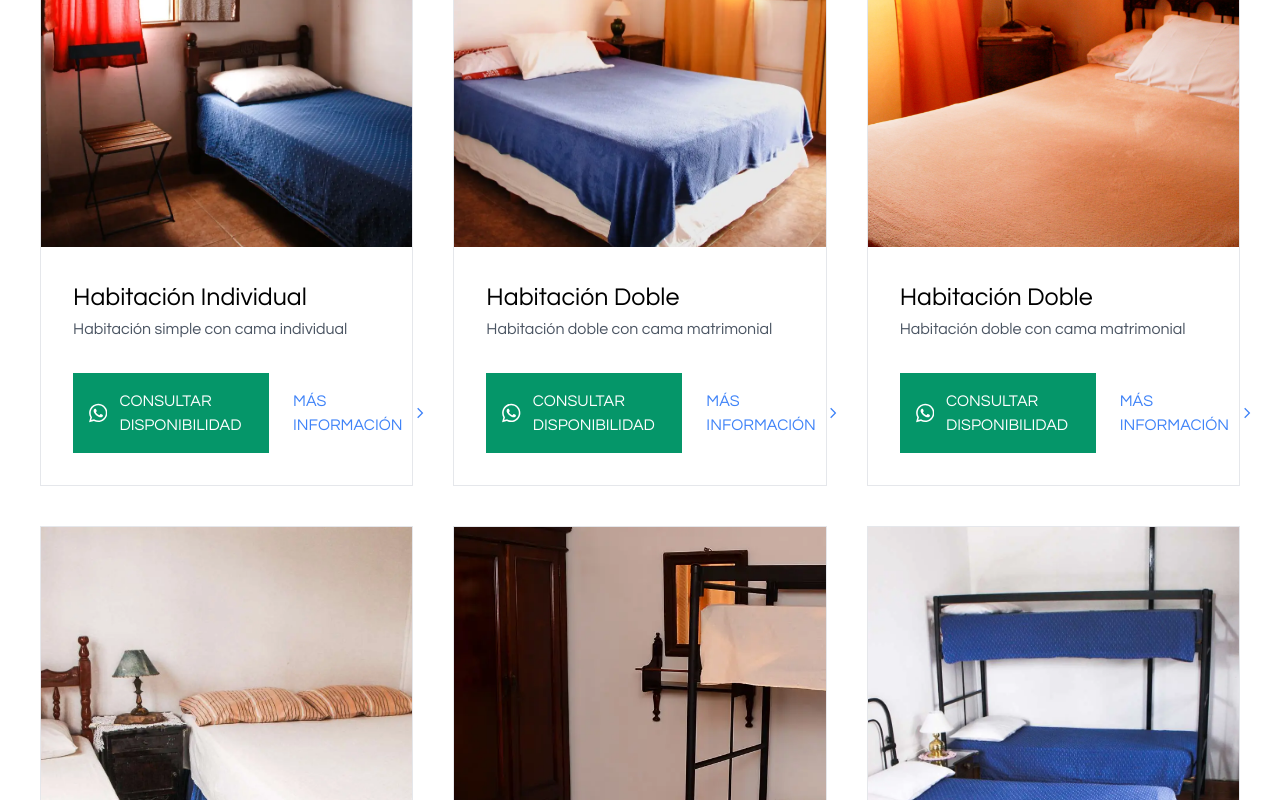
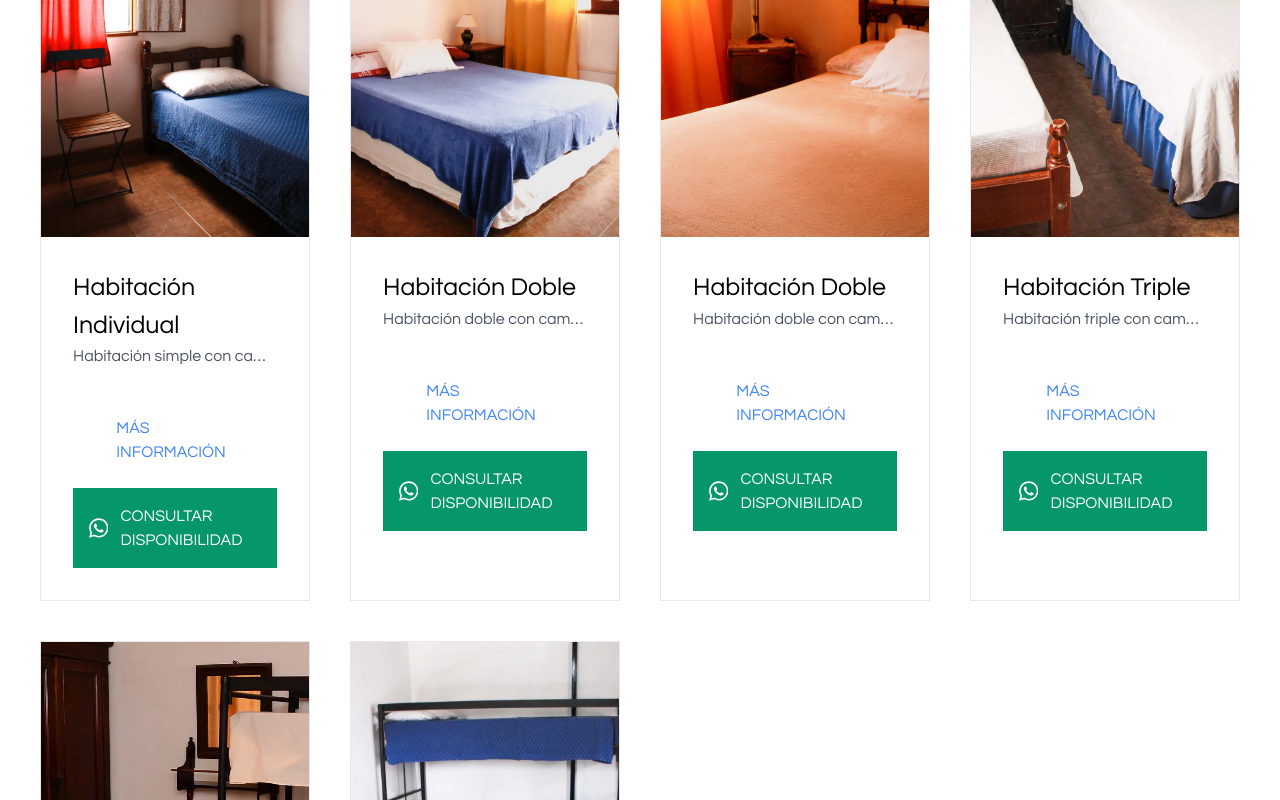
Before and after one commit to brunomry/HostalSanJorgeCafayate, a React (Vite) app: page /habitaciones in a window 1280 px wide. Shown: the part 863-1663 px from the top of the page. Built offline with nearby package versions, Linux system fonts and the light colour scheme.

Commit message:
cambie grilla de paginas habitaciones para que sean 4 columnas en dispositivos grandes. Agregue estilos para que descripcion de card se muestre solo hasta primera linea

```diff
--- a/src/habitaciones/Habitaciones.jsx
+++ b/src/habitaciones/Habitaciones.jsx
@@ -58,7 +58,7 @@ function Habitaciones() {
           </h1>
         </article>
       </section>
-      <section className="xl:px-10 mt-10">
+      <section className="xl:px-10 mt-20">
         <article className="text-center">
           <h2 className="text-[30px] mb-5">Nuestras habitaciones</h2>
           <p className=" text-gray-600">
@@ -67,7 +67,7 @@ function Habitaciones() {
           </p>
           <p className="pb-4 text-gray-600">¡No dudes en elegirnos!</p>
         </article>
-        <div className="grid md:grid-cols-1 lg:grid-cols-2 xl:grid-cols-3 mt-10 gap-10">
+        <div className="grid md:grid-cols-1 lg:grid-cols-2 xl:grid-cols-4  mt-10 gap-10">
           {habitaciones.map((habitacion) => (
             <CardHabitacion
               key={habitacion.id}
--- a/src/habitaciones/components/CardHabitacion.jsx
+++ b/src/habitaciones/components/CardHabitacion.jsx
@@ -8,25 +8,26 @@ function CardHabitacion({ habitacion }) {
       <img
         src={habitacion.imagenes[0]}
         alt=""
-        className="h-[500px] w-full object-cover"
+        className="h-[450px] w-full object-cover"
       />
       <div className="p-8">
         <h3 className="text-[25px]">{habitacion.tipo}</h3>
-        <p className="text-gray-600">{habitacion.descripcion_breve}</p>
-        <div className="flex gap-2 items-center w-[100%] mt-8">
-          <Link
-            to={"/habitaciones"}
-            className="p-2 md:p-4 w-[100%] flex gap-3 justify-center items-center text-[1rem] bg-emerald-600 text-white lg:hover:bg-emerald-700 lg:hover:text-[#fff] "
-          >
-            <ImWhatsapp className="text-[30px]" />
-            <span>CONSULTAR DISPONIBILIDAD</span>
-          </Link>
-          <Link
+        <p className="text-gray-600 overflow-hidden text-ellipsis whitespace-nowrap">{habitacion.descripcion_breve}</p>
+        <div className="flex flex-col gap-2 items-center w-[100%] mt-8">
+        <Link
             to={"/habitaciones"}
             className="p-2 md:p-4 w-[70%] flex gap-2 justify-center items-center text-[1rem]  text-blue-500 hover:text-blue-800 hover:underline"
           >
             <span>MÁS INFORMACIÓN</span> <MdArrowForwardIos />
           </Link>
+          <Link
+            to={"/habitaciones"}
+            className="p-2 md:p-4 w-[100%] flex  gap-3 justify-center items-center text-[1rem] bg-emerald-600 text-white lg:hover:bg-emerald-700 lg:hover:text-[#fff] "
+          >
+            <ImWhatsapp className="text-[30px]" />
+            <span>CONSULTAR DISPONIBILIDAD</span>
+          </Link>
+
         </div>
       </div>
     </article>
```
